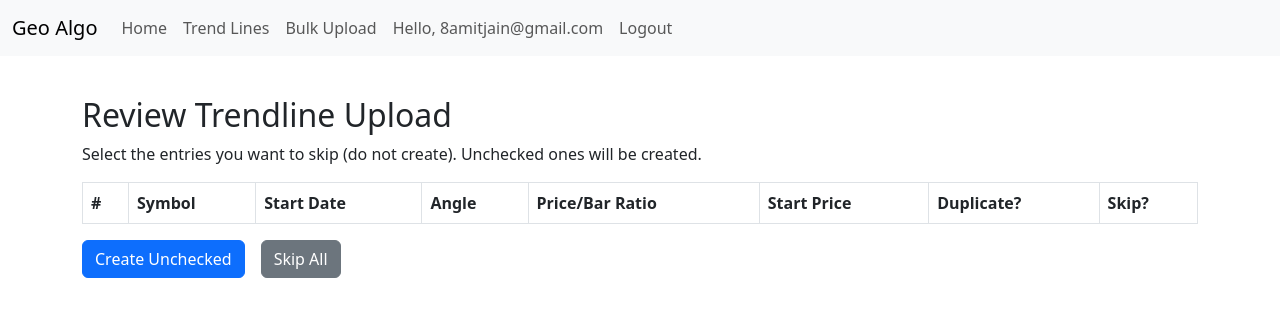
After one commit to 8amitjain/Geo-Algo, a Django app: page /market/trendlines/resolve-duplicates/ in a window 1280 px wide. The commit adds this page. Shown: the top 317 px of the page. Run offline with Django 4.2, Linux system fonts and the light colour scheme; a user stored in the database is signed in; lists and menus that the app fills with data are empty.

Commit message:
“fixes”

```diff
--- a/geo_algo/settings.py
+++ b/geo_algo/settings.py
@@ -7,8 +7,8 @@ env = environ.Env()
 environ.Env.read_env(os.path.join(BASE_DIR, "geo_algo/local_env.env"))
 
 SECRET_KEY = 'django-insecure-j2e(v&w4(rjfgcp-*&@4-j@)$efxhhg2(tfp951amhb=4^r#+%'
-# DEBUG = True
-DEBUG = False
+DEBUG = True
+# DEBUG = False
 print(DEBUG)
 ALLOWED_HOSTS = ['*']
 
--- a/market/management/commands/update_trendline_percent_diff.py
+++ b/market/management/commands/update_trendline_percent_diff.py
@@ -70,7 +70,7 @@ class Command(BaseCommand):
                 percent_diff = ((bar_close - trendline_price) / trendline_price) * 100
                 tl.percent_difference_cached = round(percent_diff, 2)
                 tl.percent_diff_updated_date = trendline_date
-                tl.save(update_fields=["percent_difference_cached", "percent_diff_updated_date"])
+                tl.save()
                 updated += 1
 
             except Exception as e:
--- /dev/null
+++ b/market/templates/market/review_trendline_duplicates.html
@@ -0,0 +1,57 @@
+{% extends "market/base.html" %}
+{% load static %}
+{% block content %}
+<div class="container mt-4">
+  <h2>Review Trendline Upload</h2>
+  <p>Select the entries you want to skip (do not create). Unchecked ones will be created.</p>
+
+  <form method="post">
+    {% csrf_token %}
+    <table class="table table-bordered">
+      <thead>
+        <tr>
+          <th>#</th>
+          <th>Symbol</th>
+          <th>Start Date</th>
+          <th>Angle</th>
+          <th>Price/Bar Ratio</th>
+          <th>Start Price</th>
+          <th>Duplicate?</th>
+          <th>Skip?</th>
+        </tr>
+      </thead>
+      <tbody>
+        {% for item in entries %}
+        <tr>
+          <td>{{ forloop.counter }}</td>
+          <td>{{ item.symbol }}</td>
+          <td>{{ item.start_date }}</td>
+          <td>{{ item.angle }}</td>
+          <td>{{ item.price_to_bar_ratio }}</td>
+          <td>{{ item.start_price }}</td>
+          <td>
+            {% if item.is_duplicate %}<span class="text-danger">Yes</span>{% else %}<span class="text-success">No</span>{% endif %}
+          </td>
+          <td>
+            <input type="checkbox" name="skip_{{ forloop.counter0 }}">
+            <input type="hidden" name="symbol_{{ forloop.counter0 }}" value="{{ item.symbol }}">
+            <input type="hidden" name="start_date_{{ forloop.counter0 }}" value="{{ item.start_date }}">
+            <input type="hidden" name="angle_{{ forloop.counter0 }}" value="{{ item.angle }}">
+            <input type="hidden" name="scale_{{ forloop.counter0 }}" value="{{ item.price_to_bar_ratio }}">
+            <input type="hidden" name="start_price_{{ forloop.counter0 }}" value="{{ item.start_price }}">
+            <input type="hidden" name="security_id_{{ forloop.counter0 }}" value="{{ item.security_id }}">
+          </td>
+        </tr>
+        {% endfor %}
+      </tbody>
+    </table>
+
+    <input type="hidden" name="total" value="{{ entries|length }}">
+    <div class="mt-3 d-flex gap-3">
+      <button class="btn btn-primary" type="submit">Create Unchecked</button>
+      <button class="btn btn-secondary" name="skip_all" value="1">Skip All</button>
+<!--      <button class="btn btn-danger" name="delete_all" value="1">Delete All</button>-->
+    </div>
+  </form>
+</div>
+{% endblock %}
--- a/market/templates/market/trendline_list.html
+++ b/market/templates/market/trendline_list.html
@@ -61,6 +61,9 @@
         <option value="yes" {% if filters.purchased == 'yes' %}selected{% endif %}>Yes</option>
         <option value="no"  {% if filters.purchased == 'no'  %}selected{% endif %}>No</option>
       </select>
+    </div>
+    <div class="col-md-1 d-flex align-items-end">
+          <label class="form-label">Trend Lines ({{trendlines_count}})</label>
     </div>
     <div class="col-md-1 d-flex align-items-end">
       <button type="submit" class="btn btn-primary w-100">Filter</button>
--- a/market/urls.py
+++ b/market/urls.py
@@ -7,9 +7,11 @@ urlpatterns = [
     path("", views.stock_form, name="stock_form"),
     path("chart.png", views.stock_chart, name="stock_chart"),
 
-    path("trendlines/upload/", views.upload_trendlines_csv, name="upload_trendlines_csv"),
     path("trendlines/", views.trendline_list, name="trendline_list"),
     path("trendline/<int:pk>/delete/", views.trendline_delete, name="trendline_delete"),
+    path("trendlines/upload/", views.upload_trendlines_csv, name="upload_trendlines_csv"),
+    path("trendlines/resolve-duplicates/", views.resolve_trendline_duplicates, name="resolve_trendline_duplicates"),
+    # path("trendlines/download-duplicates/", views.download_duplicates_csv, name="download_duplicates_csv"),
 
     path("ema_crossover_chart", views.candlestick_chart, name="stock_chart_ema"),
 
--- a/market/views.py
+++ b/market/views.py
@@ -2,13 +2,19 @@ import csv
 import io
 import subprocess
 from datetime import datetime, timedelta
-
+import decimal
+from decimal import Decimal
+import json
 import matplotlib
 import pandas as pd
 from django.contrib import messages
 from django.contrib.auth.decorators import login_required
 from django.shortcuts import get_object_or_404, redirect, render
 from django.utils import timezone
+from django.http import HttpResponse
+
+import threading
+from django.core.management import call_command
 
 from geo_algo import settings
 
@@ -104,6 +110,11 @@ def candlestick_chart(request):
         "symbol": symbol,
     })
 
+# TODO filter based on angle and script
+# Test delete
+# Need option delete all
+# Need to show old and new - option to choose from either.
+
 
 @login_required
 def upload_trendlines_csv(request):
@@ -120,7 +131,6 @@ def upload_trendlines_csv(request):
         try:
             df1 = read_file(file1)
             df2 = read_file(file2)
-            created = 0
 
             client = DHANClient(access_token=settings.DATA_DHAN_ACCESS_TOKEN)
             symbol_result = client.get_symbols()
@@ -135,14 +145,18 @@ def upload_trendlines_csv(request):
                 for item in instrument_list
             }
 
+            # Create set of existing (symbol, angle) pairs
+            existing_keys = set(
+                (obj.symbol, obj.angles[0]) for obj in TrendLine.objects.all()
+            )
+
+            new_entries = []
             for _, row in df1.iterrows():
                 raw_symbol = str(row["txtName"]).strip()
                 symbol = raw_symbol.split()[0].upper()
 
-                # Match symbol in df2 for scale and startDay
                 meta = df2[df2["scrip"].str.upper() == symbol]
                 if meta.empty:
-                    messages.warning(request, f"Metadata not found for {symbol}")
                     continue
 
                 try:
@@ -150,29 +164,18 @@ def upload_trendlines_csv(request):
                     start_day = int(meta.iloc[0]["startDay"])
                     days_offset = int(row["days"])
                 except Exception:
-                    messages.warning(request, f"Invalid data for {symbol}, skipping.")
                     continue
 
                 security_id = symbol_lookup.get(symbol)
                 if not security_id:
-                    messages.warning(request, f"Symbol not found in DHAN: {symbol}")
                     continue
 
                 hist_df = client.get_full_history(security_id)
                 if hist_df.empty or len(hist_df) < days_offset:
-                    messages.warning(request, f"Not enough data for {symbol}")
                     continue
 
-                # Set index to timestamp and ensure date sorting
-                # hist_df.index = pd.to_datetime(hist_df["timestamp"])
-                # print(hist_df.head())
-                hist_df = hist_df.sort_index()
-
-                # Reverse to count days back
-                hist_df = hist_df[::-1].reset_index()
-
+                hist_df = hist_df.sort_index()[::-1].reset_index()
                 if days_offset >= len(hist_df):
-                    messages.warning(request, f"Insufficient bars to offset {days_offset} days for {symbol}")
                     continue
 
                 target_row = hist_df.iloc[days_offset]
@@ -180,26 +183,84 @@ def upload_trendlines_csv(request):
                 start_price = target_row["low"]
 
                 for angle in [45, 63.75, 26.25]:
-                    _, created_obj = TrendLine.objects.get_or_create(
-                        symbol=symbol,
-                        security_id=security_id,
-                        start_date=start_date,
-                        angles=[angle],
-                        defaults={
-                            "price_to_bar_ratio": scale,
-                            "start_price": start_price,
-                        },
-                    )
-                    if created_obj:
-                        created += 1
-            messages.success(request, f"{created} trend lines created.")
-            return redirect("market:trendline_list")
+                    new_entry = {
+                        "symbol": symbol,
+                        "start_date": str(start_date),
+                        "angle": float(angle),
+                        "price_to_bar_ratio": float(scale),
+                        "start_price": float(start_price),
+                        "security_id": security_id
+                    }
+                    key = (symbol, angle)
+                    if key in existing_keys:
+                        new_entry["is_duplicate"] = True
+                    else:
+                        new_entry["is_duplicate"] = False
+                    new_entries.append(new_entry)
+
+            request.session["review_entries"] = json.loads(json.dumps(new_entries, default=str))
+            return redirect("market:resolve_trendline_duplicates")
 
         except Exception as e:
             messages.error(request, f"Error processing files: {e}")
             return redirect("market:upload_trendlines_csv")
 
     return render(request, "market/upload_trendlines_csv.html")
+
+
+@login_required
+def resolve_trendline_duplicates(request):
+    if request.method == "POST":
+        total = int(request.POST.get("total", 0))
+        skip_all = request.POST.get("skip_all")
+
+        entries = request.session.get("review_entries", [])
+        created = 0
+
+        for i in range(total):
+            if skip_all or request.POST.get(f"skip_{i}"):
+                continue
+
+            try:
+                symbol = request.POST.get(f"symbol_{i}")
+                angle = float(request.POST.get(f"angle_{i}"))
+                start_date = request.POST.get(f"start_date_{i}")
+                scale = float(request.POST.get(f"scale_{i}"))
+                start_price = float(request.POST.get(f"start_price_{i}"))
+                security_id = request.POST.get(f"security_id_{i}")
+
+                TrendLine.objects.create(
+                    symbol=symbol,
+                    security_id=security_id,
+                    start_date=start_date,
+                    angles=[angle],
+                    price_to_bar_ratio=scale,
+                    start_price=start_price
+                )
+                created += 1
+            except Exception as e:
+                print("Error creating:", e)
+
+        # Clear session and start background update
+        request.session.pop("review_entries", None)
+        threading.Thread(target=lambda: call_command("update_trendline_percent_diff")).start()
+
+        messages.success(request, f"{created} trend lines created.")
+        return redirect("market:trendline_list")
+
+    entries = request.session.get("review_entries", [])
+    return render(request, "market/review_trendline_duplicates.html", {"entries": entries})
+
+
+def json_safe(data):
+    # Convert Decimal to float, datetime to string, etc.
+    safe = []
+    for item in data:
+        safe.append({
+            k: float(v) if isinstance(v, decimal.Decimal) else str(v) if hasattr(v, "isoformat") else v
+            for k, v in item.items()
+        })
+    return safe
 
 
 @login_required
@@ -276,6 +337,7 @@ def trendline_list(request):
     # pass current filter values back to template
     context = {
         "trendlines": trendlines,
+        "trendlines_count": qs.count(),
         "filters": {
             "symbol": symbol,
             "start_date": start_date,
```
Also changed, not shown: market/migrations/0008_alter_trendline_options_and_more.py (added).
